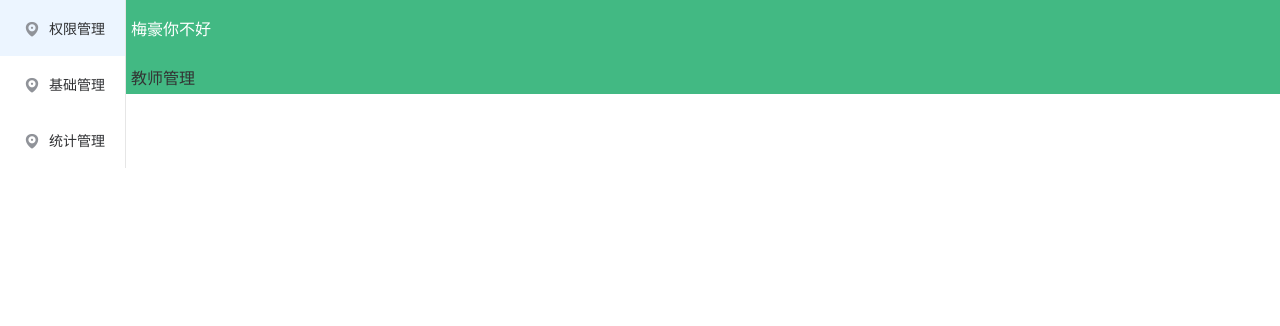
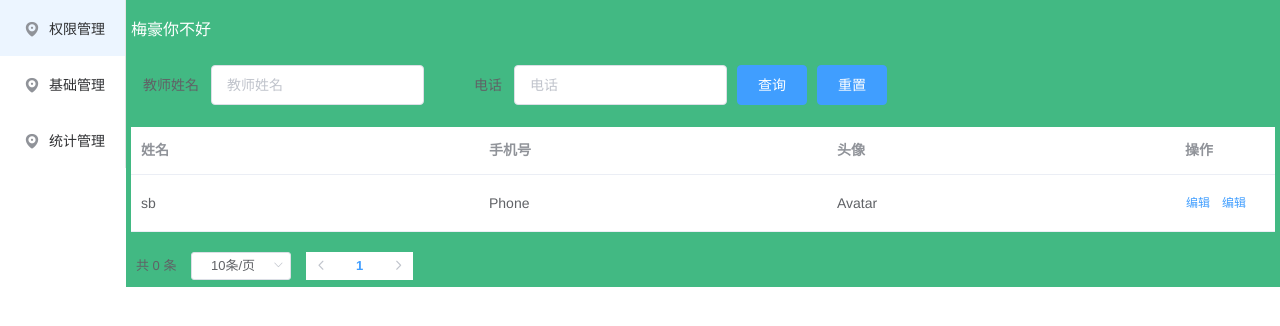
Before and after one commit to daoxuan233/VueFront-end-Students, a Vue app: page /#/teacher in a window 1280 px wide. Shown: the top 326 px of the page. Built offline with nearby package versions, Linux system fonts and the light colour scheme.

Commit message:
Backend partial commit
后端部分提交

```diff
--- a/package.json
+++ b/package.json
@@ -10,6 +10,7 @@
     "build": "node build/build.js"
   },
   "dependencies": {
+    "axios": "^1.3.4",
     "element-ui": "^2.15.13",
     "vue": "^2.5.2",
     "vue-router": "^3.0.1"
--- a/src/home/Aside.vue
+++ b/src/home/Aside.vue
@@ -47,6 +47,7 @@ export default{
   methods:{
 
     handleSelect(key,keyPath){
+      console.log("菜单点击事件",key)
       if(key != this.$route.path){
         this.$router.push(key);
       }
--- a/src/router/index.js
+++ b/src/router/index.js
@@ -1,6 +1,6 @@
 import Vue from 'vue'
 import Router from 'vue-router'
-import Home from '@/home/Home';
+import Home from '../home/Home.vue';
 import Student from "../sc/student/Student.vue";
 import Teacher from "../sc/teacher/Teacher.vue";
 import Classes from "../sc/BanjiClass/classes.vue"
@@ -19,27 +19,27 @@ export default new Router({
         {
           path: '/student',//跳转的地址
           name: 'Student',
-          component:Student
-      },
+          component: Student
+        },
         {
           path: '/teacher',//跳转的地址
-          name: 'teacher',
-          component:Teacher
+          name: 'Teacher',
+          component: Teacher
         },
         {
           path: '/classes',//跳转的地址
           name: 'classes',
-          component:Classes
+          component: Classes
         },
         {
           path: '/course',//跳转的地址
           name: 'course',
-          component:course
+          component: course
         },
         {
           path: '/score',//跳转的地址
           name: 'score',
-          component:score
+          component: score
         },
       ]
     }
--- a/src/sc/teacher/Teacher.vue
+++ b/src/sc/teacher/Teacher.vue
@@ -1,14 +1,105 @@
 <template>
   <div>
-    教师管理
+    <el-form :inline="true" ref="vForm" :model="searchFormData" label-position="right" class="demo-form-inline" label-width="80px">
+      <el-form-item label="教师姓名">
+        <el-input v-model="searchFormData.user" placeholder="教师姓名"></el-input>
+      </el-form-item>
+      <el-form-item label="电话">
+        <el-input v-model="searchFormData.phone" placeholder="电话"></el-input>
+      </el-form-item>
+      <el-form-item>
+        <el-button type="primary" @click="searchSubmit">查询</el-button>
+        <el-button type="primary" @click="searchResetFrom">重置</el-button>
+      </el-form-item>
+    </el-form>
+    <el-table :data="tableData" style="width: auto">
+      <el-table-column prop="name" label="姓名" width="">
+      </el-table-column>
+      <el-table-column prop="phone" label="手机号" width="">
+      </el-table-column>
+      <el-table-column prop="avatar" label="头像" width="">
+        <template slot-scope="scope">
+          <span>{{scope.row.avatar}}</span>
+        </template>
+      </el-table-column>
+      <el-table-column fixed="right" label="操作" width="100">
+        <template slot-scope="scope">
+          <el-button @click="$event => openEditWindow(scope.row.id)" type="text" size="small">编辑</el-button>
+          <el-button @click="$event => delectById(scope.row.id)" type="text" size="small">编辑</el-button>
+        </template>
+      </el-table-column>
+    </el-table>
+    <br/>
+    <el-pagination @size-change="handleSzieChange" @current-change="handleCurrentChange"
+                   :current-page="pageObj.currentPage" :page-sizes="[5,10,20,30,40]" :page-size="pageObj.pageSize"
+                   layout="total, sizes, prev, pager, next" :total="pageObj.total">
+    </el-pagination>
   </div>
 </template>
 
 <script>
-export default{
-  name: "Teacher",
+import axios from "axios";
+
+export default {
+  name:"Teacher",
   components:{
-
+  },
+  data() {
+    return {
+      searchFormData: {
+      },
+      tableData:[{
+        name:"sb",phone: "Phone",avatar: "Avatar",
+      }],
+      pageObj: {
+        pageSize:10,
+        total:0,
+        currentPage:1
+      }
+    }
+  },
+  methods: {
+    search(){
+      let that = this
+      this.$refs['vForm'].validate(valid => {
+        if (!valid) return
+        console.log(that.searchFormData)
+        let params = Object.assign(that.searchFormData, {current: that.pageObj.currentPage,
+          size: that.pageObj.pageSize})
+        axios.get('/api/score/scTeacher/list', {
+          params: params
+        }).then((resp) => {
+          console.log("-----------",resp.data)
+          if (resp.data.code === '200') {
+            that.tableData = resp.data.data.records //你可以在这里进行数据处理
+            that.pageObj.total = resp.data.data.total //将后端数据的total赋值给pageObj.total
+          }
+        }).catch((err) => { //这里是处理错误的
+          console.log(err)
+        })
+      })
+      return false
+    },
+    searchSubmit() {
+      console.log("我是梅豪的大爹")
+      this.search()
+    },
+    handleSzieChange(pageSize) {
+      this.pageObj.currentPage = 1
+      this.pageObj.pageSize = pageSize
+      this.search()
+    },
+    searchResetFrom() {
+      console.log("sklaihdsilahfilsaj")
+    },
+    handleCurrentChange(currentPage) {
+      this.pageObj.currentPage = currentPage
+      this.search()
+    },
   }
 }
 </script>
+
+<style>
+
+</style>
```
Also changed, not shown: config/index.js (+11 -1 lines), 1 other file (tests, documents, lock files or other folders).
